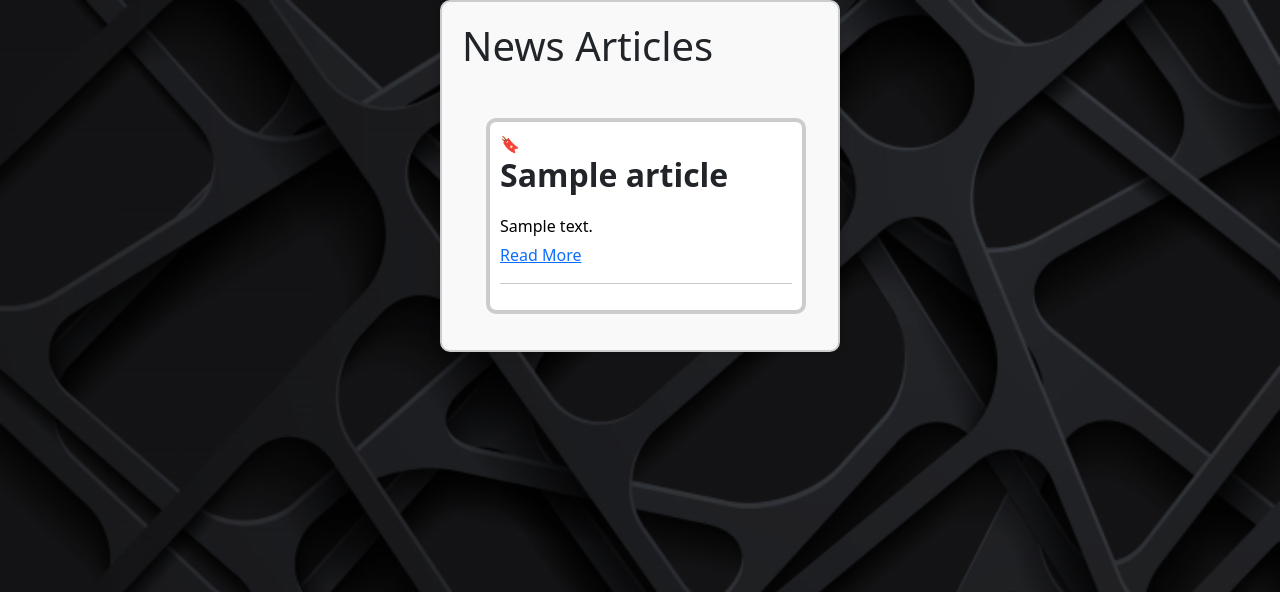
After one commit to neerajy0326/myformapp, a Django app: page /profile/news_list/ in a window 1280 px wide. The commit adds this page. Shown: the top 592 px of the page. Run offline with Django 4.2, Linux system fonts and the light colour scheme; tables that the repository leaves empty hold one stand-in row (values such as "Sample post"); a database or web service that is not in the repository returns one stand-in record (values such as "Sample title"); data that the repository does not hold is empty.

Commit message:
added news list

```diff
--- a/home/urls.py
+++ b/home/urls.py
@@ -28,6 +28,7 @@ urlpatterns = [
     path('profile/edit_profile/delete_account/', views.delete_account, name='delete_account'),
     path('profile/user_list/',views.user_list, name='user_list'),
     path('profile/user_list/user_detail/<int:pk>/', views.user_detail, name='user_detail'),
+    path('profile/news_list/',views.news_list, name='news_list')
 
 ]
 
--- a/home/views.py
+++ b/home/views.py
@@ -12,11 +12,19 @@ from django.shortcuts import render, get_object_or_404, redirect
 from .models import BlogPost
 from .forms import BlogPostForm,CommentForm
 import os
+import requests
 
 
+def fetch_news():
+    api_key = '7cc367b820224180bd114bc277f10637'
+    url = f'https://newsapi.org/v2/top-headlines?country=us&apiKey={api_key}'
+    response = requests.get(url)
+    data = response.json()
+    return data['articles']
 
-
-
+def news_list(request):
+    news_articles = fetch_news()
+    return render(request, 'news_list.html', {'news_articles': news_articles})
 
 
 @login_required
--- /dev/null
+++ b/templates/news_list.html
@@ -0,0 +1,75 @@
+{% load tz %} {% load static %}
+<!DOCTYPE html>
+<html>
+<head>
+    <meta name="viewport" content="width=device-width, initial-scale=1.0">
+
+    <title>News List</title>
+    <link href="https://cdn.jsdelivr.net/npm/bootstrap@5.3.0/dist/css/bootstrap.min.css" rel="stylesheet" integrity="sha384-9ndCyUaIbzAi2FUVXJi0CjmCapSmO7SnpJef0486qhLnuZ2cdeRhO02iuK6FUUVM" crossorigin="anonymous">
+    <link rel="stylesheet" href="{% static 'style2.css' %}">
+
+    <style>
+
+        .blog-list-item {
+          border: 4px solid #ccc;
+          border-radius: 10px;
+          padding: 10px;
+          margin-bottom: 10px;
+          background-color: white;
+        }
+
+        body {
+          background-image: url("{% static 'bp.png' %}");
+          background-size: cover;
+          background-position: center;
+          background-attachment: fixed;
+        }
+
+        .profile-card {
+          border: 2px solid #ccc;
+          background-color: #f9f9f9;
+          padding: 20px;
+          border-radius: 10px;
+      }
+      .custom-marker {
+          list-style-type: none;
+          margin-left: -20px;
+        }
+        .custom-marker:before {
+          content: "\1F516";
+          margin-right: 10px;
+        }
+
+      </style>
+</head>
+<body>
+    <div class="row justify-content-center">
+        <div class="col-md-6">
+          <div class="profile-card blog-list-profile-card">
+              <div class="header-container">
+                <h1>News Articles</h1>
+
+             </div>
+             <div class="container mt-5">
+                <ul>
+                  {% for article in news_articles %}
+                  <li class="blog-list-item custom-marker" style="margin-bottom: 10px;">
+                    <h2>{{ article.title }}</h2>
+                    <p>{{ article.description }}</p>
+                    <a href="{{ article.url }}">Read More</a>
+                    <hr>
+                  </li>
+                  {% endfor %}
+               </ul>
+            </div>
+
+        </div>
+    </div>
+  </div>
+
+
+
+<script src="https://cdn.jsdelivr.net/npm/bootstrap@5.3.0/dist/js/bootstrap.bundle.min.js" integrity="sha384-geWF76RCwLtnZ8qwWowPQNguL3RmwHVBC9FhGdlKrxdiJJigb/j/68SIy3Te4Bkz" crossorigin="anonymous"></script>
+
+</body>
+</html>
```
Also changed, not shown: templates/profile.html (+19 -6 lines).
